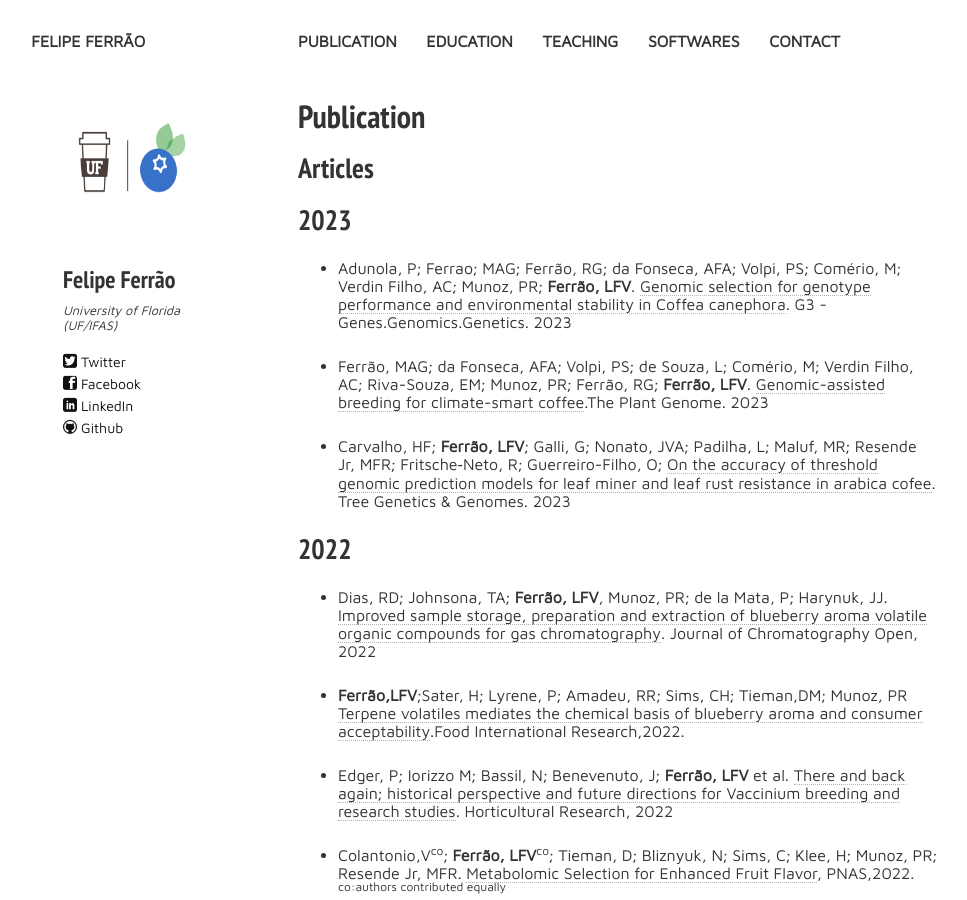
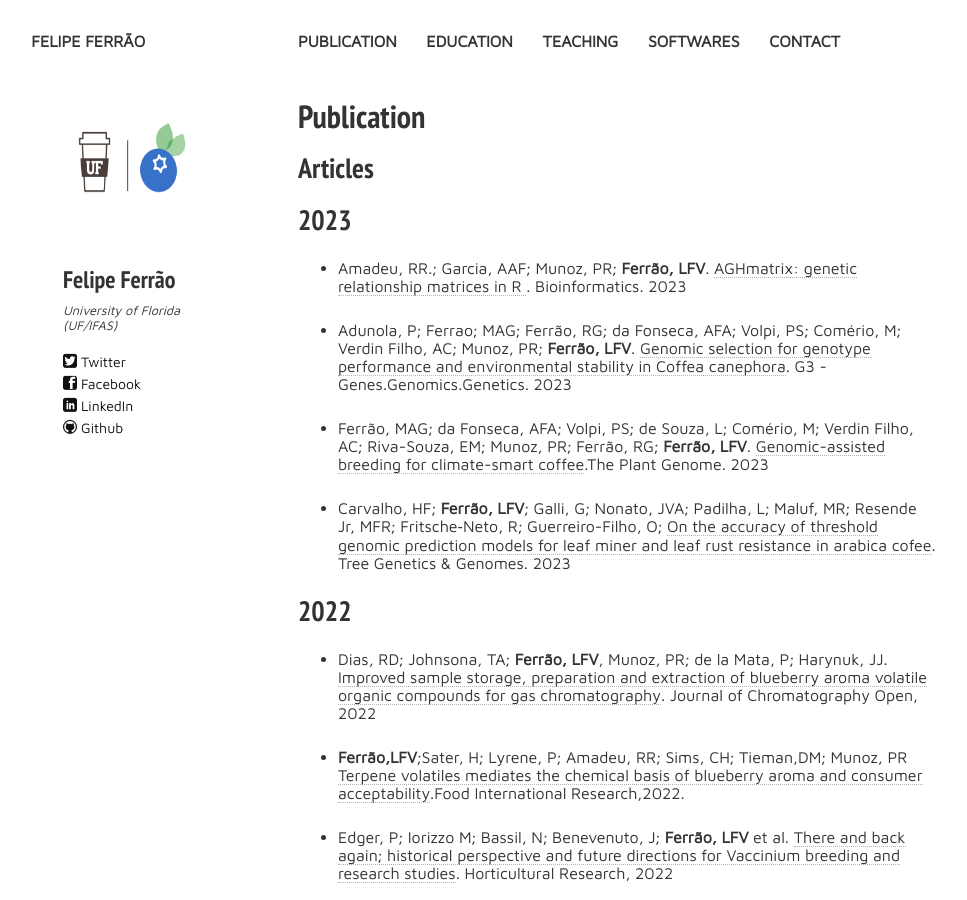
Before and after one commit to lfelipe-ferrao/lfelipe-ferrao.github.io, a Jekyll site: the page built from publication.md, in a window 1280 px wide and 900 px high. Shown: the whole window, without its empty margins (22-989 px from the left). Built offline with Jekyll 4.4.1, drawn with Linux system fonts in a browser that asks for light colours; nearby versions of some CDN libraries.

Commit message:
Update publication.md

```diff
--- a/publication.md
+++ b/publication.md
@@ -15,6 +15,8 @@ tags: [people, undergrads, MSc, PhD, postdocs]
 ## Articles
 
 ## 2023
+
+- Amadeu, RR.; Garcia, AAF; Munoz, PR; **Ferrão, LFV**. [AGHmatrix: genetic relationship matrices in R ](https://academic.oup.com/bioinformatics/advance-article/doi/10.1093/bioinformatics/btad445/7227072?login=true). Bioinformatics. 2023
 
 - Adunola, P; Ferrao; MAG; Ferrão, RG; da Fonseca, AFA; Volpi, PS; Comério, M; Verdin Filho, AC; Munoz, PR;  **Ferrão, LFV**. [Genomic selection for genotype performance and environmental stability in Coffea canephora](https://academic.oup.com/g3journal/advance-article/doi/10.1093/g3journal/jkad062/7083856). G3 - Genes.Genomics.Genetics. 2023
 
```
